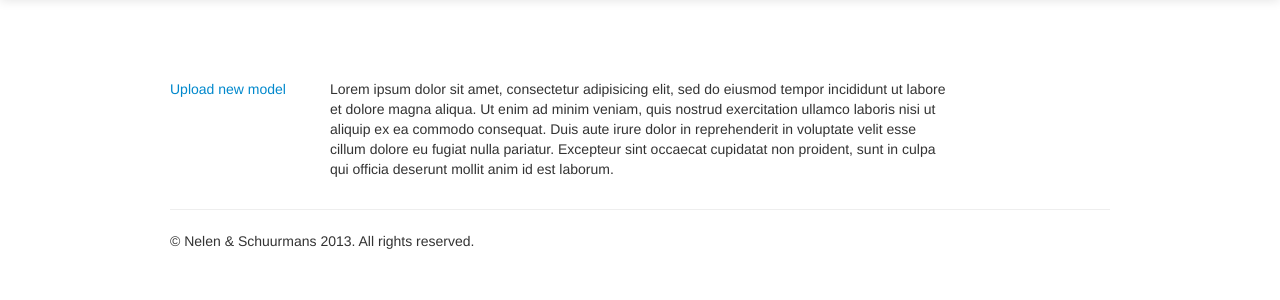
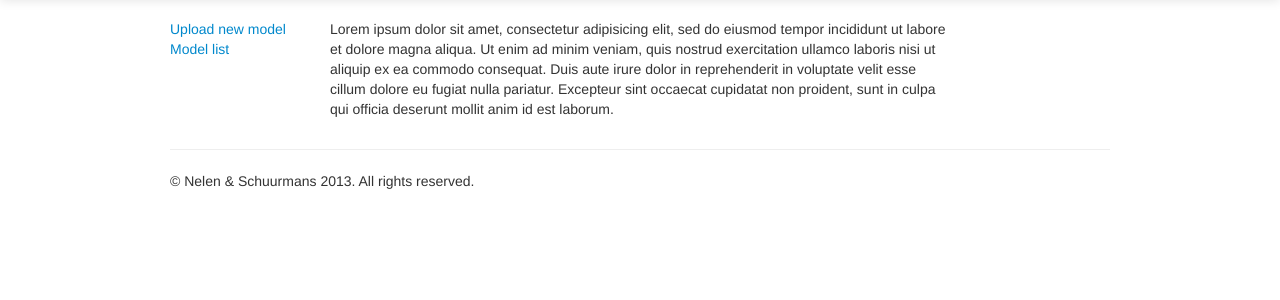
Before and after one commit to nens/model-databank, a Django app: template model_databank/templates/model_databank/index.html in a window 1280 px wide. Shown: the part 41-341 px from the top of the page. Run offline with Django 3.2, Linux system fonts and the light colour scheme; the template is opened without the code that fills it, so the values that code supplies are empty; some libraries are stand-ins or nearby versions.

Commit message:
Add model list link.

```diff
--- a/model_databank/templates/model_databank/index.html
+++ b/model_databank/templates/model_databank/index.html
@@ -3,16 +3,15 @@
 {% load webdesign %}
 
 {% block content %}
-<div style="margin-top:40px;">&nbsp;
 <div class="row">
     <div class="span2">
         <ul class="nav nav-stacked">
             <li><a href="{% url upload_form %}">{% trans "Upload new model" %}</a></li>
+            <li><a href="{% url model_reference_list %}">{% trans "Model list" %}</a></li>
         </ul>
     </div>
     <div class="span8">
         {% lorem 1 p %}
     </div>
 </div>
-</div>
 {% endblock %}
```
Lines whose indentation alone changed are shown as unchanged.
